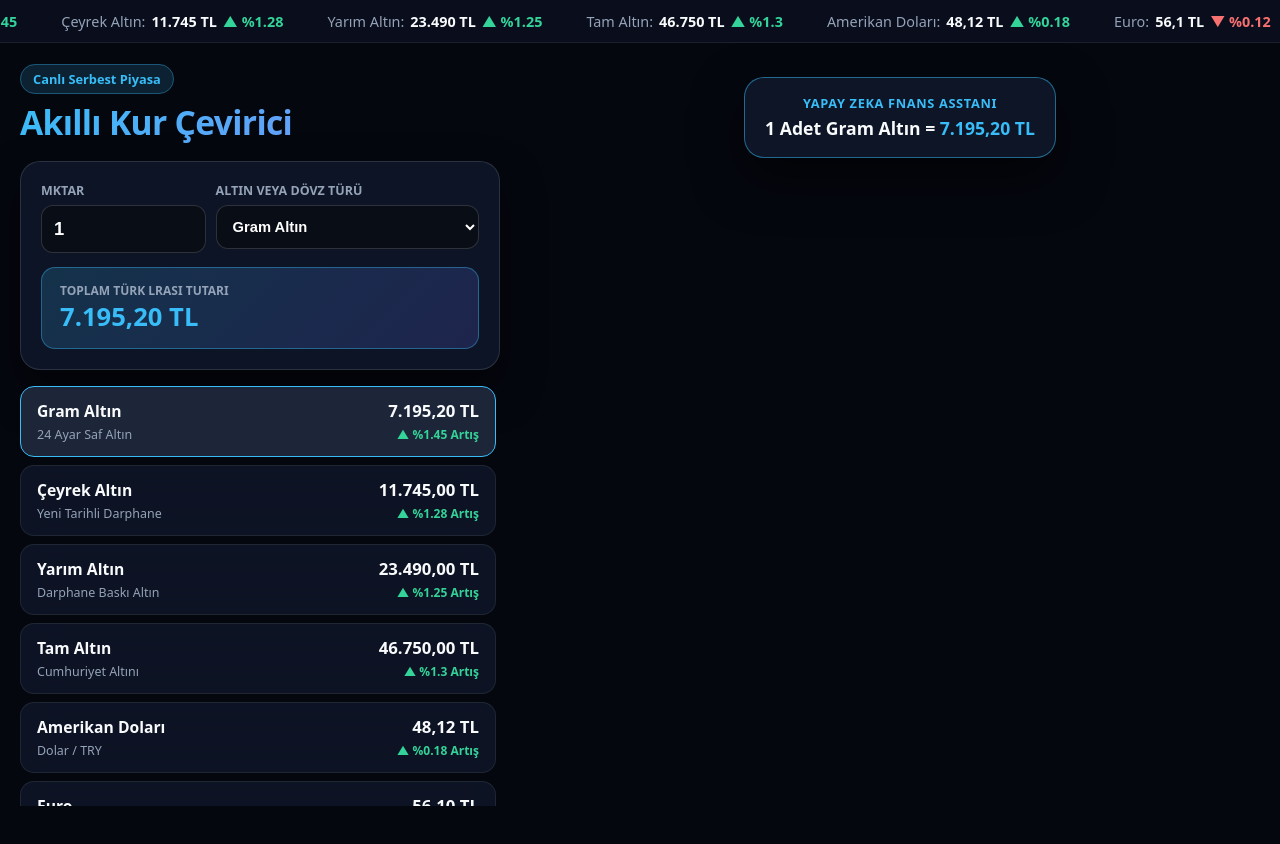
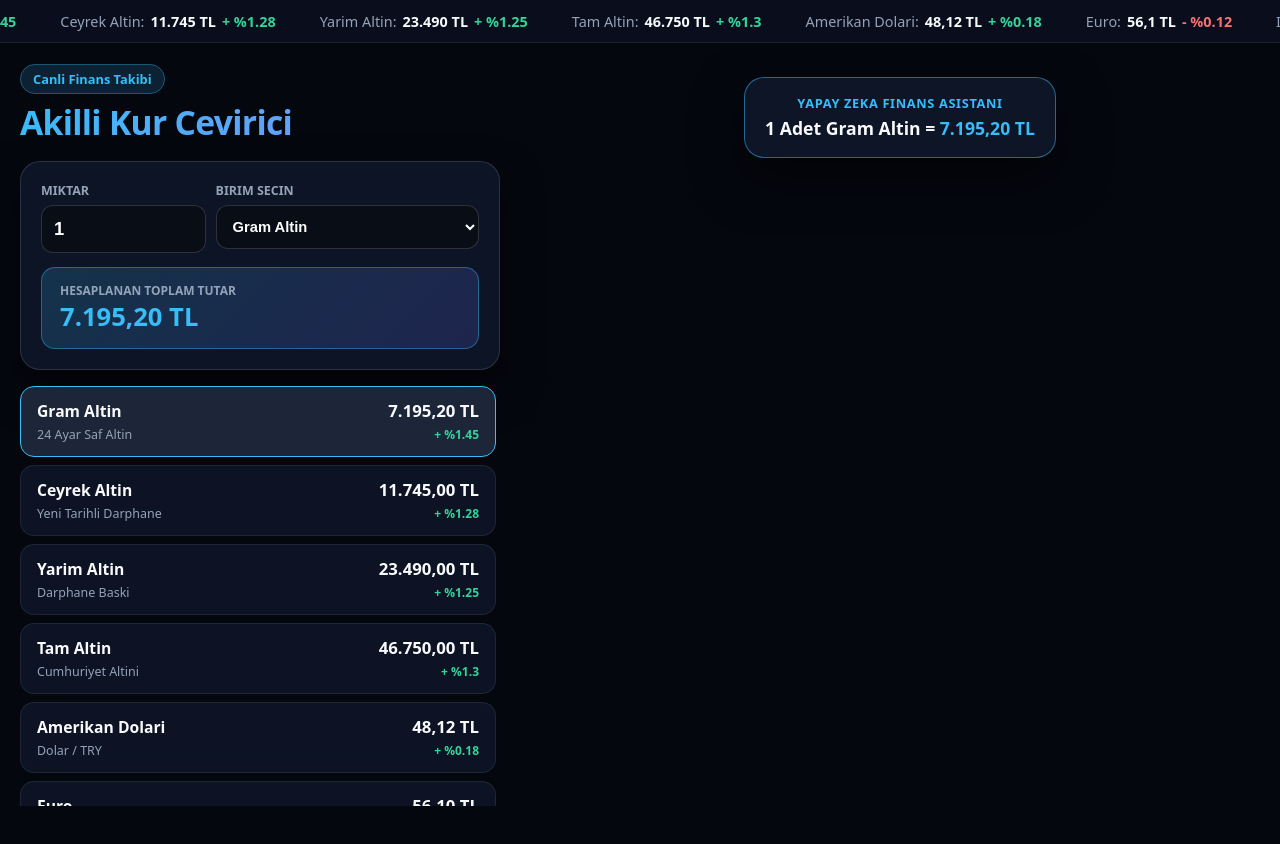
Before and after one commit to umutsenol79-ux/my-app, a Next.js app: page / in a window 1280 px wide. Shown: the top 844 px of the page. Built offline with nearby package versions, Linux system fonts and the light colour scheme.

Commit message:
fix: override all possible app paths and sync single column turkish ui

```diff
--- a/app/page.tsx
+++ b/app/page.tsx
@@ -12,13 +12,13 @@ interface Kur {
 }
 
 const veriler: Kur[] = [
-  { id: 'GA', ad: 'Gram Altın', detay: '24 Ayar Saf Altın', satis: 7195.20, degisim: 1.45 },
-  { id: 'CA', ad: 'Çeyrek Altın', detay: 'Yeni Tarihli Darphane', satis: 11745.00, degisim: 1.28 },
-  { id: 'YA', ad: 'Yarım Altın', detay: 'Darphane Baskı Altın', satis: 23490.00, degisim: 1.25 },
-  { id: 'TA', ad: 'Tam Altın', detay: 'Cumhuriyet Altını', satis: 46750.00, degisim: 1.30 },
-  { id: 'USD', ad: 'Amerikan Doları', detay: 'Dolar / TRY', satis: 48.12, degisim: 0.18 },
-  { id: 'EUR', ad: 'Euro', detay: 'Euro / TRY', satis: 56.10, degisim: -0.12 },
-  { id: 'GBP', ad: 'ngiliz Sterlini', detay: 'Sterlin / TRY', satis: 65.75, degisim: 0.32 },
+  { id: 'GA', ad: 'Gram Altin', detay: '24 Ayar Saf Altin', satis: 7195.20, degisim: 1.45 },
+  { id: 'CA', ad: 'Ceyrek Altin', detay: 'Yeni Tarihli Darphane', satis: 11745.00, degisim: 1.28 },
+  { id: 'YA', ad: 'Yarim Altin', detay: 'Darphane Baski', satis: 23490.00, degisim: 1.25 },
+  { id: 'TA', ad: 'Tam Altin', detay: 'Cumhuriyet Altini', satis: 46750.00, degisim: 1.30 },
+  { id: 'USD', ad: 'Amerikan Dolari', detay: 'Dolar / TRY', satis: 48.12, degisim: 0.18 },
+  { id: 'EUR', ad: 'Euro', detay: 'Avrupa Para Birimi', satis: 56.10, degisim: -0.12 },
+  { id: 'GBP', ad: 'Ingiliz Sterlini', detay: 'Sterlin / TRY', satis: 65.75, degisim: 0.32 },
   { id: 'BTC', ad: 'Bitcoin', detay: 'Kripto Para / TRY', satis: 3825000.00, degisim: 2.15 },
 ];
 
@@ -57,29 +57,29 @@ export default function Home() {
               <span style={{ color: '#94a3b8', marginRight: '6px' }}>{r.ad}:</span>
               <strong style={{ color: '#f8fafc' }}>{r.satis.toLocaleString('tr-TR')} TL</strong>
               <span style={{ marginLeft: '6px', color: r.degisim >= 0 ? '#34d399' : '#f87171', fontWeight: 'bold' }}>
-                {r.degisim >= 0 ? `▲ %${r.degisim}` : `▼ %${Math.abs(r.degisim)}`}
+                {r.degisim >= 0 ? `+ %${r.degisim}` : `- %${Math.abs(r.degisim)}`}
               </span>
             </span>
           ))}
         </div>
       </div>
 
-      <div style={{ position: 'relative', zIndex: 10, maxWidth: '1440px', margin: '0 auto', padding: '24px 20px 80px 20px', display: 'grid', gridTemplateColumns: 'minmax(340px, 480px) 1fr', gap: '40px', pointerEvents: 'none' }}>
+      <div style={{ position: 'relative', zIndex: 10, maxWidth: '1440px', margin: '0 auto', padding: '24px 20px 80px 20px', display: 'grid', gridTemplateColumns: 'minmax(330px, 480px) 1fr', gap: '40px', pointerEvents: 'none' }}>
 
         <div style={{ pointerEvents: 'auto' }}>
           <div style={{ marginBottom: '16px' }}>
             <span style={{ padding: '5px 12px', borderRadius: '9999px', background: 'rgba(56, 189, 248, 0.15)', border: '1px solid rgba(56, 189, 248, 0.35)', color: '#38bdf8', fontSize: '0.8rem', fontWeight: 'bold' }}>
-              Canlı Serbest Piyasa
+              Canli Finans Takibi
             </span>
             <h1 style={{ margin: '10px 0 4px 0', fontSize: '2.1rem', fontWeight: '900', letterSpacing: '-0.02em', background: 'linear-gradient(135deg, #38bdf8, #818cf8)', WebkitBackgroundClip: 'text', WebkitTextFillColor: 'transparent' }}>
-              Akıllı Kur Çevirici
+              Akilli Kur Cevirici
             </h1>
           </div>
 
           <div style={{ background: 'rgba(15, 23, 42, 0.88)', backdropFilter: 'blur(20px)', border: '1px solid rgba(255, 255, 255, 0.12)', borderRadius: '20px', padding: '20px', marginBottom: '16px', boxShadow: '0 20px 40px rgba(0,0,0,0.5)' }}>
             <div style={{ display: 'flex', gap: '10px', marginBottom: '14px' }}>
               <div style={{ flex: 1 }}>
-                <label style={{ display: 'block', fontSize: '0.78rem', color: '#94a3b8', marginBottom: '6px', fontWeight: 'bold' }}>MKTAR</label>
+                <label style={{ display: 'block', fontSize: '0.78rem', color: '#94a3b8', marginBottom: '6px', fontWeight: 'bold' }}>MIKTAR</label>
                 <input
                   type="number"
                   min="1"
@@ -90,7 +90,7 @@ export default function Home() {
               </div>
 
               <div style={{ flex: 1.6 }}>
-                <label style={{ display: 'block', fontSize: '0.78rem', color: '#94a3b8', marginBottom: '6px', fontWeight: 'bold' }}>ALTIN VEYA DÖVZ TÜRÜ</label>
+                <label style={{ display: 'block', fontSize: '0.78rem', color: '#94a3b8', marginBottom: '6px', fontWeight: 'bold' }}>BIRIM SECIN</label>
                 <select
                   value={secilen}
                   onChange={(e) => setSecilen(e.target.value)}
@@ -105,7 +105,7 @@ export default function Home() {
 
             <div style={{ padding: '14px 18px', borderRadius: '14px', background: 'linear-gradient(135deg, rgba(56, 189, 248, 0.18), rgba(99, 102, 241, 0.2))', border: '1px solid rgba(56, 189, 248, 0.4)', display: 'flex', justifyContent: 'space-between', alignItems: 'center' }}>
               <div>
-                <span style={{ fontSize: '0.75rem', color: '#94a3b8', display: 'block', fontWeight: 'bold' }}>TOPLAM TÜRK LRASI TUTARI</span>
+                <span style={{ fontSize: '0.75rem', color: '#94a3b8', display: 'block', fontWeight: 'bold' }}>HESAPLANAN TOPLAM TUTAR</span>
                 <strong style={{ fontSize: '1.6rem', color: '#38bdf8' }}>{toplam} TL</strong>
               </div>
             </div>
@@ -139,7 +139,7 @@ export default function Home() {
                     {item.satis.toLocaleString('tr-TR', { minimumFractionDigits: 2 })} TL
                   </div>
                   <span style={{ fontSize: '0.75rem', fontWeight: 'bold', color: item.degisim >= 0 ? '#34d399' : '#f87171' }}>
-                    {item.degisim >= 0 ? `▲ %${item.degisim} Artış` : `▼ %${Math.abs(item.degisim)} Düşüş`}
+                    {item.degisim >= 0 ? `+ %${item.degisim}` : `- %${Math.abs(item.degisim)}`}
                   </span>
                 </div>
               </div>
@@ -150,7 +150,7 @@ export default function Home() {
         <div style={{ display: 'flex', justifyContent: 'center', alignItems: 'flex-start', paddingTop: '10px' }}>
           <div style={{ maxWidth: '360px', background: 'rgba(15, 23, 42, 0.92)', backdropFilter: 'blur(24px)', border: '1.5px solid rgba(56, 189, 248, 0.5)', padding: '16px 20px', borderRadius: '20px', boxShadow: '0 20px 50px rgba(0,0,0,0.6)', textAlign: 'center', pointerEvents: 'auto' }}>
             <div style={{ fontSize: '0.8rem', color: '#38bdf8', fontWeight: '800', letterSpacing: '0.05em', marginBottom: '4px' }}>
-              YAPAY ZEKA FNANS ASSTANI
+              YAPAY ZEKA FINANS ASISTANI
             </div>
             <div style={{ fontSize: '1.1rem', color: '#f8fafc', fontWeight: '800', lineHeight: '1.4' }}>
               {miktar} Adet {aktifKur.ad} = <span style={{ color: '#38bdf8' }}>{toplam} TL</span>
```
